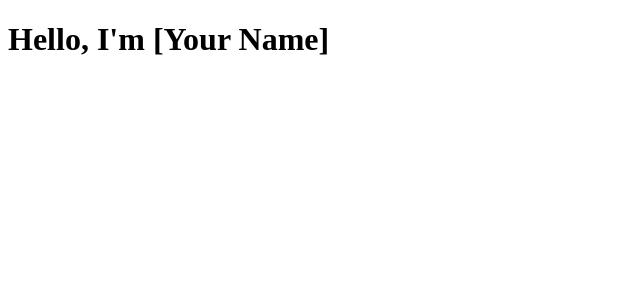
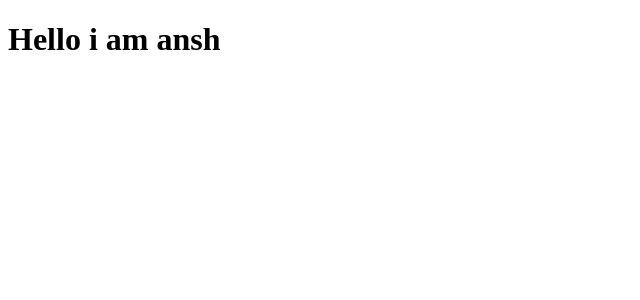
Before and after one commit to AnshD109/Portfolio, a Next.js app: page / in a window 1280 px wide. Shown: the top 300 px of the page, without its empty margins (0-640 px from the left). Built offline with nearby package versions, Linux system fonts and the light colour scheme.

Commit message:
Update page.tsx

```diff
--- a/src/app/page.tsx
+++ b/src/app/page.tsx
@@ -9,7 +9,7 @@ export default function Page() {
       animate={{ opacity: 1 }}
       transition={{ duration: 1 }}
     >
-      Hello, I'm [Your Name]
+      Hello i am ansh
     </motion.h1>
   );
 }
```
